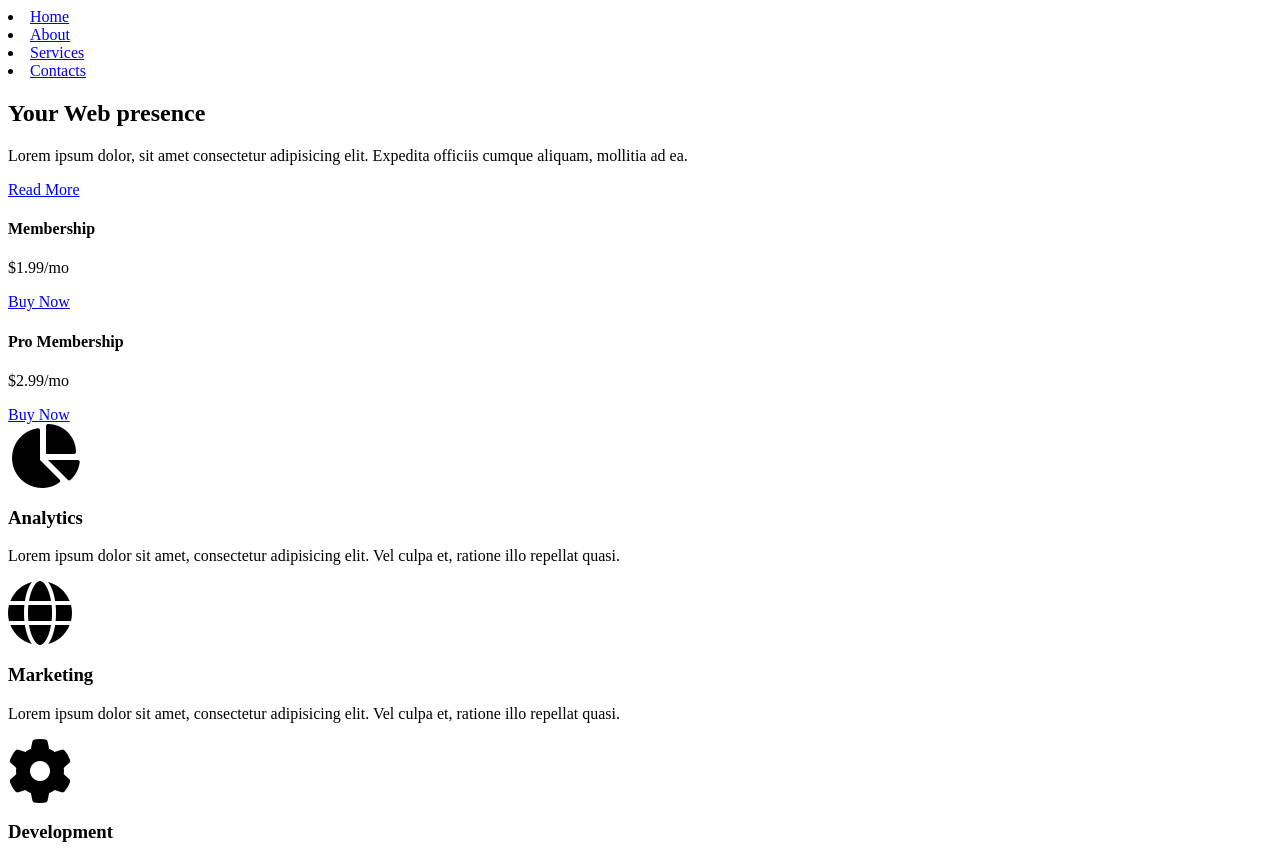
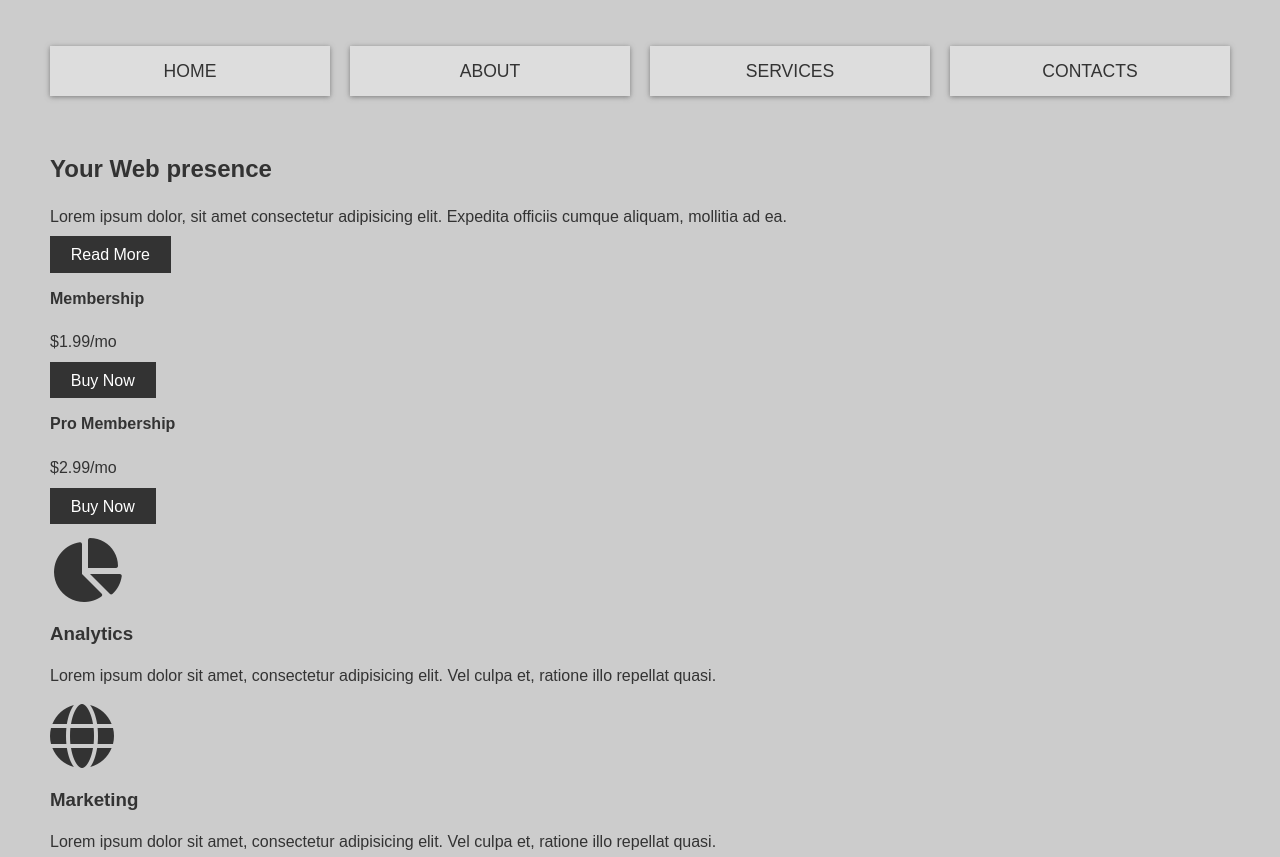
Before and after one commit to ArchitAdh/CSS-Grid-Website, a plain HTML site: page index.html in a window 1280 px wide. Shown: the top 857 px of the page. Drawn offline with Linux system fonts and the light colour scheme.

Commit message:
basic styling and navigation

```diff
--- a/index.html
+++ b/index.html
@@ -14,10 +14,12 @@
     <div class="wrapper">
       <!-- Navigation -->
       <nav class="main-nav">
+        <ul>
         <li><a href="#">Home</a></li>
         <li><a href="#">About</a></li>
         <li><a href="#">Services</a></li>
         <li><a href="#">Contacts</a></li>
+      </ul>
       </nav>
 
       <!-- Top Contaienr -->
--- a/style.css
+++ b/style.css
@@ -0,0 +1,69 @@
+/* CSS variables  */
+:root {
+  --primary: #ddd;
+  --dark: #333;
+  --light: #fff;
+  --shadow: 0 1px 5px rgba(104, 104, 104, 0.8);
+}
+
+html {
+  box-sizing: border-box;
+  font-family: Arial, Helvetica, sans-serif;
+  color: var(--dark);
+}
+
+body {
+  background-color: #ccc;
+  margin: 30px 50px;
+  line-height: 1.4;
+}
+
+.btn {
+  background-color: var(--dark);
+  color: var(--light);
+  padding: 0.6rem 1.3rem;
+  text-decoration: none;
+  border: 0;
+}
+
+img {
+  max-width: 100%;
+}
+
+.wrapper {
+  display: grid;
+  grid-gap: 20px;
+}
+
+/* Navigation  */
+
+.main-nav > ul {
+  display: grid;
+  grid-gap: 20px;
+  padding: 0;
+  list-style: none;
+  grid-template-columns: repeat(4, 1fr);
+
+  /* if flex used instead  */
+  /* display: flex;
+  list-style: none;
+  padding: 0;
+  justify-content: space-around; */
+}
+
+.main-nav a {
+  background: var(--primary);
+  display: block;
+  text-decoration: none;
+  padding: 0.8rem;
+  text-align: center;
+  text-transform: uppercase;
+  font-size: 1.1rem;
+  color: var(--dark);
+  box-shadow: var(--shadow);
+}
+
+.main-nav a:hover {
+  background: var(--dark);
+  color: var(--light);
+}
```
